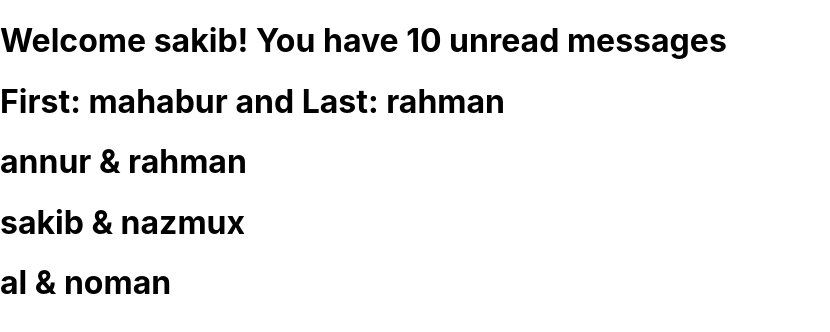
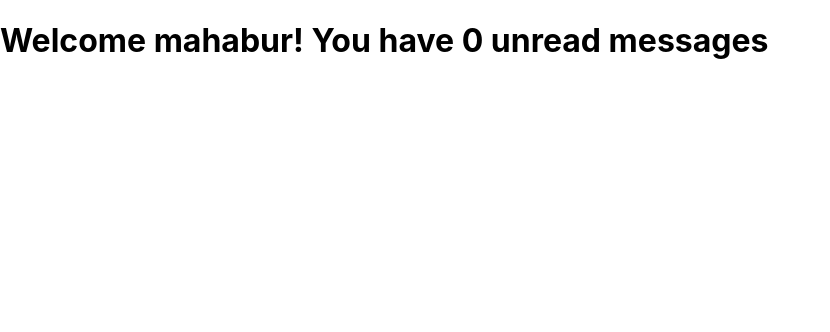
Before and after one commit to mahabur-rahman/react-typeScript, a React (Create React App) app in the folder react-typescript-demo/: page / in a window 1280 px wide. Shown: the top 332 px of the page, without its empty margins (0-830 px from the left). Built offline with nearby package versions, Linux system fonts and the light colour scheme.

Commit message:
advance props types

```diff
--- a/react-typescript-demo/src/App.tsx
+++ b/react-typescript-demo/src/App.tsx
@@ -1,8 +1,11 @@
 
 import './App.css';
 import { Greet } from './components/Greet';
+import { Heading } from './components/Heading';
+import { Oscar } from './components/Oscar';
 import { Person } from './components/Person';
 import { PersonList } from './components/PersonList';
+import { Status } from './components/Status';
 
 function App() {
   const personName = {
@@ -19,9 +22,15 @@
 
   return (
     <>
-    <Greet name={'sakib'} messageCount={10} isLoggedIn={true} />
+    {/* <Greet name={'sakib'} messageCount={10} isLoggedIn={true} />
     <Person name={personName} />
-    <PersonList names={nameList} />
+    <PersonList names={nameList} /> */}
+    {/* <Status status='loading' /> */}
+    {/* <Heading>Placeholder text</Heading> */}
+    {/* <Oscar>
+      <Heading> Oscar goes to leonardo decpario!</Heading>
+    </Oscar> */}
+    <Greet name="mahabur"   isLoggedIn={true} />
     </>
   );
 }
--- a/react-typescript-demo/src/components/Greet.tsx
+++ b/react-typescript-demo/src/components/Greet.tsx
@@ -1,15 +1,16 @@
 type GreetProps = {
    name: string,
-   messageCount: number,
+   messageCount?: number,
    isLoggedIn: boolean
 }
 
 export const Greet = (props: GreetProps) =>{
+   const {messageCount = 0} = props
    return (
       <>
          <h1>
-            {props.isLoggedIn ? `Welcome ${props.name}! You have ${props.messageCount} unread messages` : 'Welcome guest'}
+            {props.isLoggedIn ? `Welcome ${props.name}! You have ${messageCount} unread messages` : 'Welcome guest'}
          </h1>
       </>
-   )
+   );
 }
--- /dev/null
+++ b/react-typescript-demo/src/components/Heading.tsx
@@ -0,0 +1,12 @@
+
+type HeadingProps = {
+   children : string
+}
+
+export const Heading = (props: HeadingProps) =>{
+   return (
+      <h1>
+  {props.children}
+      </h1>
+   )
+}
--- /dev/null
+++ b/react-typescript-demo/src/components/Oscar.tsx
@@ -0,0 +1,14 @@
+
+ type OscarProps = {
+   children: React.ReactNode
+ }
+
+
+
+export const Oscar = (props: OscarProps)=>{
+   return (
+      <div>
+       {props.children}
+      </div>
+   )
+}
--- a/react-typescript-demo/src/components/PersonList.tsx
+++ b/react-typescript-demo/src/components/PersonList.tsx
@@ -10,7 +10,7 @@
       <>
       {props.names.map(person =>{
          return (
-            <h1>
+            <h1 key={person.first}>
                {person.first} & {person.last}
             </h1>
          )
--- /dev/null
+++ b/react-typescript-demo/src/components/Status.tsx
@@ -0,0 +1,23 @@
+type StatusProps = {
+   status: 'loading' | 'success' | 'error'
+}
+
+
+export const Status = (props: StatusProps) =>{
+   let message
+if(props.status === 'loading') {
+   message = `loading..`
+}else if(props.status === 'success') {
+   message = 'data fetched successfully'
+}else if(props.status === 'error') {
+   message = 'Error fetching data'
+}
+
+   return (
+      <div>
+     <h2>
+      {message}
+     </h2>
+      </div>
+   )
+}
```
